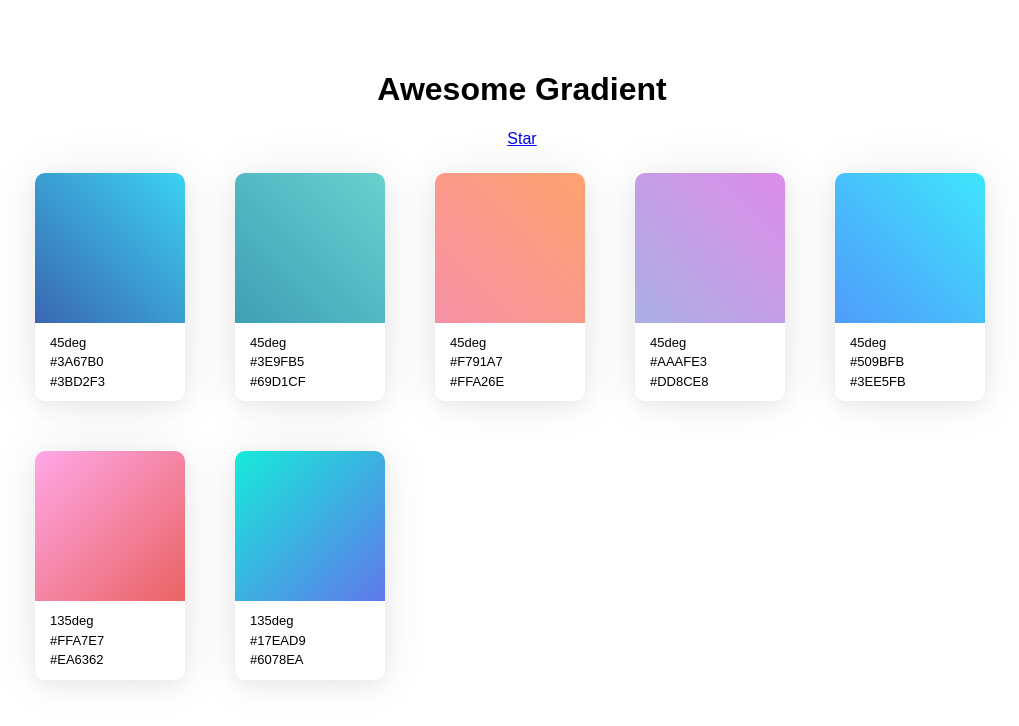
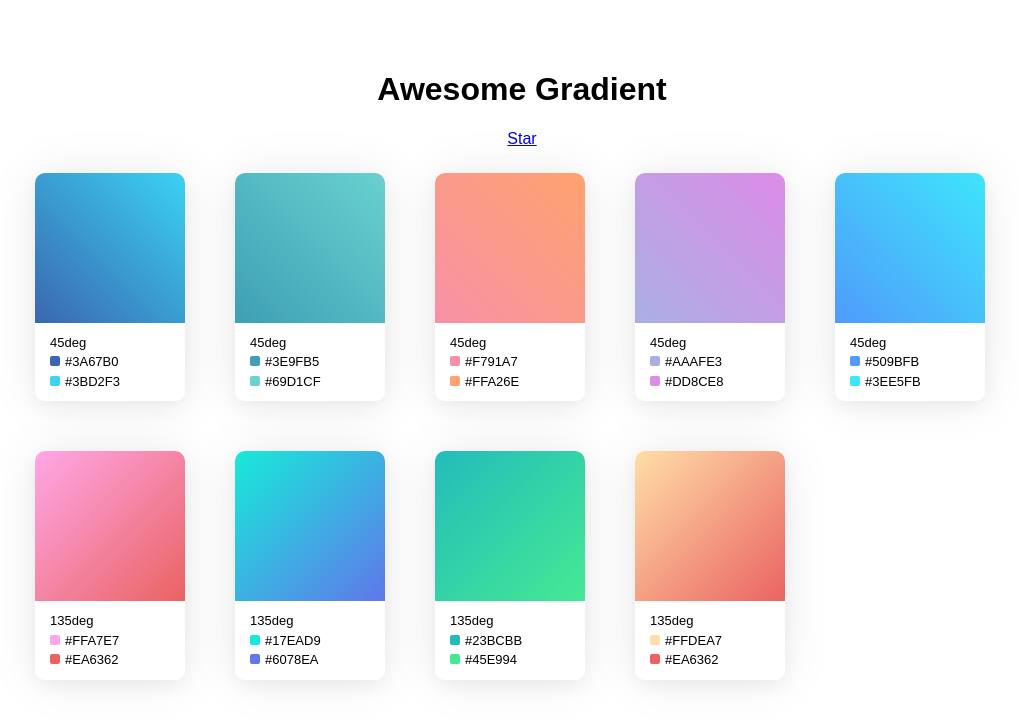
Before and after one commit to wangdicoder/awesome-gradient, a React (Create React App) app: page / in a window 1280 px wide. Shown: the top 726 px of the page, without its empty margins (118-1137 px from the left). Built offline with nearby package versions, Linux system fonts and the light colour scheme; the HTML template or start-up script is replaced by a standard one.

Commit message:
add color previewer

```diff
--- a/src/Card/card.css
+++ b/src/Card/card.css
@@ -24,11 +24,18 @@
   border-bottom-left-radius: 10px;
   border-bottom-right-radius: 10px; }
 
-.label-panel span {
+.label-panel .color-desc {
   display: block;
   font-size: 13px;
   text-align: left;
   line-height: 1.5; }
+
+.label-panel .color-previewer {
+  display: inline-block;
+  width: 10px;
+  height: 10px;
+  border-radius: 2px;
+  margin-right: 5px; }
 
 .clip-btn {
   position: absolute;
--- a/src/Card/card.scss
+++ b/src/Card/card.scss
@@ -32,11 +32,19 @@ $border-radius: 10px;
   border-bottom-right-radius: $border-radius;
 }
 
-.label-panel span {
+.label-panel .color-desc {
   display: block;
   font-size: 13px;
   text-align: left;
   line-height: 1.5;
+}
+
+.label-panel .color-previewer {
+  display: inline-block;
+  width: 10px;
+  height: 10px;
+  border-radius: 2px;
+  margin-right: 5px;
 }
 
 .clip-btn {
--- a/src/Card/index.js
+++ b/src/Card/index.js
@@ -38,7 +38,11 @@ export default class Card extends Component {
         const end = backgroundImage.indexOf(')');
         const substr = backgroundImage.substr(start + 1, end - start - 1);
         return substr.split(',').map((item, i) => {
-            return <span key={i} style={{textTransform: i === 0 ? 'lowercase' : 'uppercase'}}>{item.trim()}</span>
+            if(i === 0){
+                return <div key={i} className="color-desc">{item.trim()}</div>;
+            }else {
+                return <div key={i} className="color-desc"><div className="color-previewer" style={{background: item.trim()}}/>{item.trim().toUpperCase()}</div>;
+            }
         })
     }
 
--- a/src/values.js
+++ b/src/values.js
@@ -6,4 +6,6 @@ export default [
     'linear-gradient(45deg, #509BFB, #3EE5FB)',
     'linear-gradient(135deg, #FFA7E7, #EA6362)',
     'linear-gradient(135deg, #17EAD9, #6078EA)',
+    'linear-gradient(135deg, #23BCBB, #45E994)',
+    'linear-gradient(135deg, #FFDEA7, #EA6362)',
 ]
```
Also changed, not shown: 1 other file (tests, documents, lock files or other folders).
